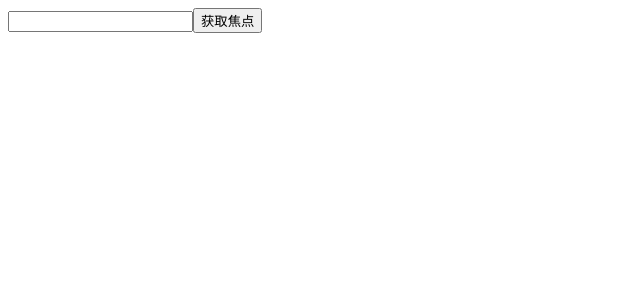
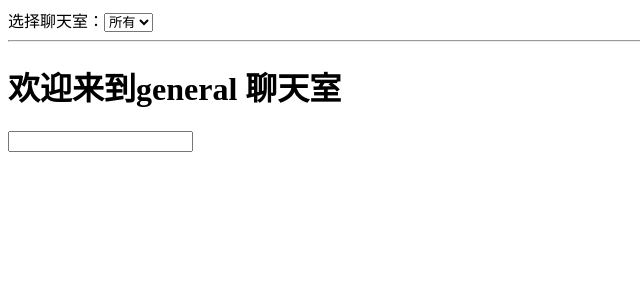
Before and after one commit to m2maomao/react-hooks-demo, a React (Vite) app: page / in a window 1280 px wide. Shown: the top 300 px of the page, without its empty margins (0-640 px from the left). Built offline with nearby package versions, Linux system fonts and the light colour scheme.

Commit message:
feat: 聊天室

```diff
--- /dev/null
+++ b/src/ReactiveEffect/ChatRoom/App.tsx
@@ -0,0 +1,43 @@
+import { useState, useEffect } from "react";
+import createConnection from "./chat";
+
+const serverUrl = 'https://localhost:1234';
+
+const ChatRoom = ({ roomId }: {roomId: string}) => {
+  const [message, setMessage] = useState('');
+
+  useEffect(() => {
+    const connection = createConnection({
+      roomId,
+      serverUrl
+    });
+    connection.connect();
+    return () => connection.disconnect();
+  }, [roomId]);
+  return (
+    <>
+      <h1>欢迎来到{roomId} 聊天室</h1>
+      <input value={ message } onChange={e => setMessage(e.target.value)} />
+    </>
+  );
+}
+
+const App = () => {
+  const [roomId, setRoomId] = useState('general');
+  return (
+    <>
+      <label>
+        选择聊天室：
+        <select value={roomId} onChange={e => setRoomId(e.target.value)}>
+          <option value="general">所有</option>
+          <option value="travel">旅游</option>
+          <option value="music">音乐</option>
+        </select>
+      </label>
+      <hr />
+      <ChatRoom roomId={roomId} />
+    </>
+  )
+}
+
+export default App;
--- /dev/null
+++ b/src/ReactiveEffect/ChatRoom/chat.tsx
@@ -0,0 +1,13 @@
+import type { Connection, ConnectionProps } from "./types";
+
+const createConnection = (options: ConnectionProps): Connection => {
+  return {
+    connect() {
+      console.log('✅ 建立连接 ', options.roomId, '聊天室位于' + options.serverUrl + '...');
+    },
+    disconnect() {
+      console.log('❌ 断开连接 ', options.roomId, '聊天室位于' + options.serverUrl + '...');
+    }
+  }
+}
+export default createConnection;
--- /dev/null
+++ b/src/ReactiveEffect/ChatRoom/types/index.tsx
@@ -0,0 +1 @@
+export * from './chatroom.type';
--- a/src/main.tsx
+++ b/src/main.tsx
@@ -1,6 +1,6 @@
 import { StrictMode } from 'react'
 import { createRoot } from 'react-dom/client'
-import App from './forwardRef/App';
+import App from './ReactiveEffect/ChatRoom/App';
 
 createRoot(document.getElementById('root')!).render(
   <StrictMode>
```
Also changed, not shown: src/ReactiveEffect/ChatRoom/types/chatroom.type.tsx (added, +13 -0 lines).
